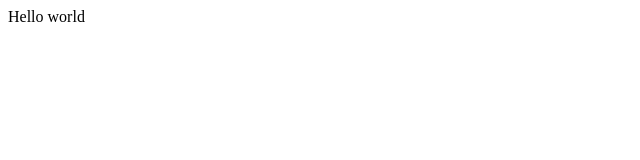
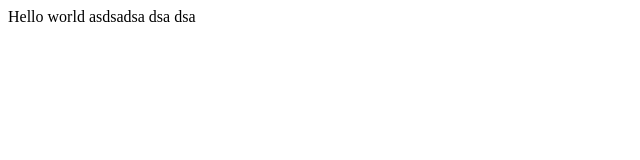
Before and after one commit to Iza01/Example, a plain HTML site: page index.html in a window 1280 px wide. Shown: the whole page, without its empty margins (0-640 px from the left). Drawn offline with Linux system fonts and the light colour scheme.

Commit message:
modify nº1 of index
i add a datagrip new text etc...

```diff
--- a/index.html
+++ b/index.html
@@ -6,5 +6,11 @@
 
     <body>
         Hello world
+
+        asdsadsa
+        dsa
+        <datagrid>dsa
+
+        </datagrid>
     </body>
 </html>
```
